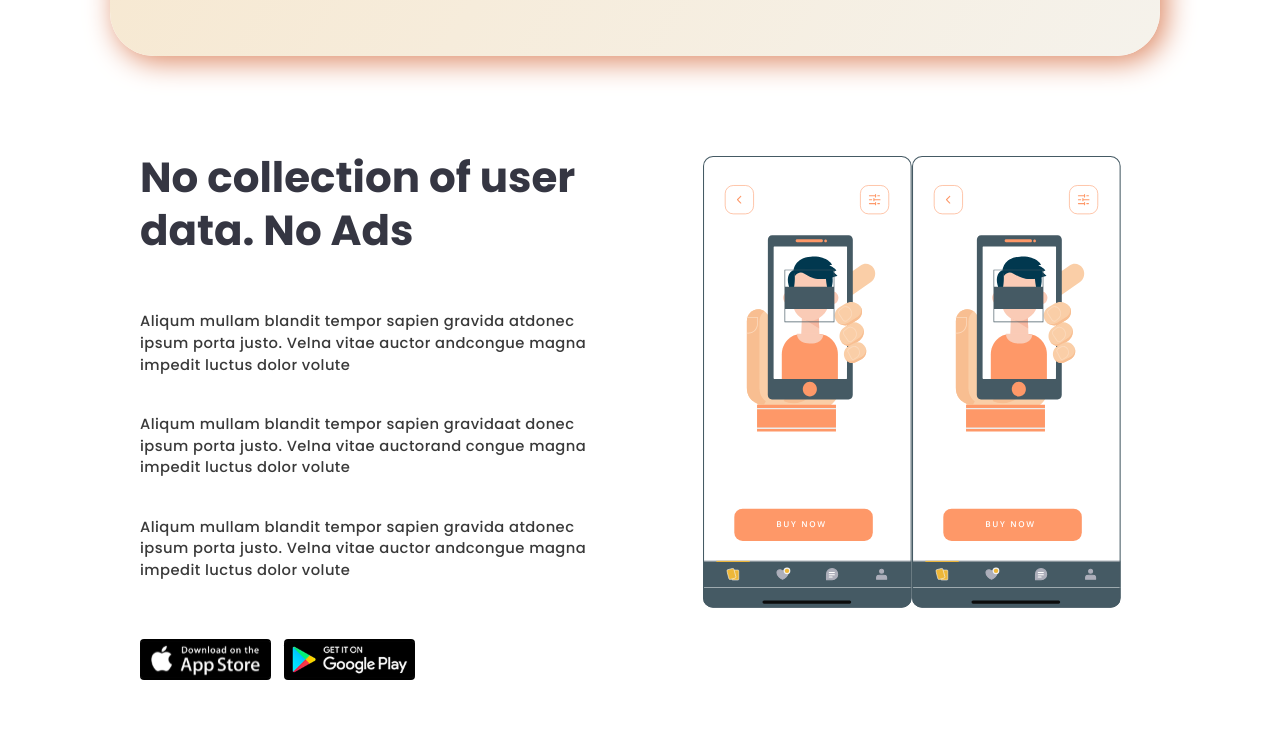
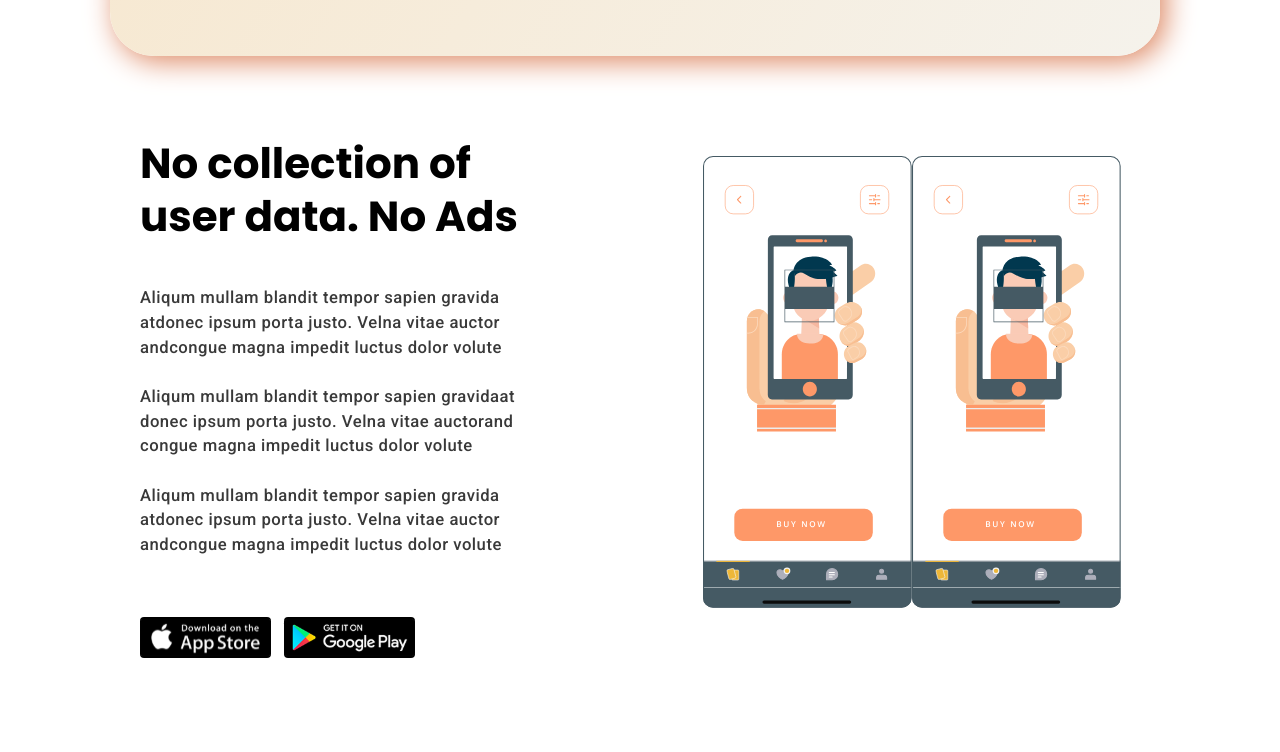
Before and after one commit to ek-sarath/ui-pro, a React (Create React App) app: page / in a window 1280 px wide. Shown: the part 7220-7972 px from the top of the page. Built offline with nearby package versions, Linux system fonts and the light colour scheme.

Commit message:
Last minute

```diff
--- a/src/App.css
+++ b/src/App.css
@@ -562,7 +562,7 @@ font-family: Roboto;
 font-size: 16.67px;
 font-style: normal;
 font-weight: 500;
-line-height: 148.2%; /* 24.705px */
+line-height: 24.705px;
 letter-spacing: 0.5px;
     margin-top: 0px;
     margin-bottom: auto;
@@ -731,6 +731,30 @@ border: 2px solid #FE9563;
 }
 
 
+.AnnouncementCard h3{
+  text-align: left;
+  width: 407px;
+  height: 106px;
+  color: #000;
+font-family: Poppins;
+font-size: 42px;
+font-style: normal;
+font-weight: 700;
+line-height: 52.92px;
+
+}
+
+.AnnouncementCard h6{
+  width: 426px;
+  color: #393939;
+font-family: Roboto;
+font-size: 16.67px;
+font-style: normal;
+font-weight: 500;
+line-height: 148.2%; /* 24.705px */
+letter-spacing: 0.5px;
+}
+
 
 footer {
   background-color: #F7E6CB;
@@ -811,7 +835,47 @@ line-height: 146.687%; /* 20.725px */
 }
 
 
-.OlmosTabs{
-text-align: center;
-align-items: center;
+
+.LastCard h4{
+  margin-top: 0px;
+  margin-left: 30px;
+  text-align: left;
+  width: 499px;
+  height: 159px;
+  color: #000;
+font-family: Poppins;
+font-size: 42px;
+font-style: normal;
+font-weight: 700;
+line-height: 52.92px;
+letter-spacing: 0.42px;
 }
+
+.LastCard p{
+  margin-top: 0px;
+  margin-left: 30px;
+  text-align: left;
+  width: 463px;
+  height: 104px;
+  color: #393939;
+  font-family: Poppins;
+  font-size: 16.67px;
+  font-style: normal;
+  font-weight: 500;
+  line-height: 153.2%; /* 25.538px */
+  letter-spacing: 0.5px;
+}
+
+
+
+.CharlieTablets{
+text-align: left;
+align-items: left;
+margin-left: 30px;
+color: #000;
+font-family: Roboto;
+font-size: 12.492px;
+font-style: normal;
+font-weight: 500;
+line-height: 19.138px;
+}
--- a/src/App.js
+++ b/src/App.js
@@ -239,22 +239,23 @@ function App() {
      <SearchBox/>
 
         <div className='LongCards'>
-          <CustomCard width="950px" height="561px">
-          <div className='CharlieFrame'>
+          <CustomCard width="1050px" height="561px">
+          <div className='CharlieFrames'>
               <div className="left-half">
                 < img src={Frame} alt='Charlie Frame'/></div>
 
               <div className="right-half">
+                <div className='LastCard'>
                 <h4>Unlimited calling,texting and picturemessaging</h4>
                 <p>Quaerat sodales sapien euismod blandit at vitaeipsum primis undo and cubilia laoreet augue andluctus magna dolor luctus at egestas sapien vitaenemo egestas
                 </p>
-                <div className="CharlieTab">
+                <div className="CharlieTablets">
                  <button className="GetButton">Let's Get Started</button>
-                 <button className="PricingButton ">View Pricing</button>
-               </div>
+                 <button className="PricingButton ">View Pricing</button><br/>
                <br/>14 days free trial <span className="RedPipe">|</span>Exclusive Support<span className="RedPipe">|</span>No Fee
-
               <br/><br/><img src={Play} alt='Play Store'/>
+              </div>
+              </div>
            </div>
            </div>
           </CustomCard>
--- a/src/components/UserData.jsx
+++ b/src/components/UserData.jsx
@@ -8,16 +8,14 @@ const UserData = () => {
     return (
         <div className='AnnouncementCard'>
             <div className="left-half">
-            <h4>No collection of user data. No Ads</h4>
-                <p>
+            <h3>No collection of user data. No Ads</h3>
+                <h6>
                 Aliqum mullam blandit tempor sapien gravida atdonec ipsum porta justo. Velna vitae auctor andcongue magna impedit luctus dolor volute
-                </p>
-                <p>
+                <br/><br/>
                 Aliqum mullam blandit tempor sapien gravidaat donec ipsum porta justo. Velna vitae auctorand congue magna impedit luctus dolor volute
-                </p>
-                <p>
+                <br/><br/>
                 Aliqum mullam blandit tempor sapien gravida atdonec ipsum porta justo. Velna vitae auctor andcongue magna impedit luctus dolor volute
-                </p>
+                </h6>
                 <br/><img src={Play} alt='Play Store'/>
             </div>
             <div className="right-half">
```
